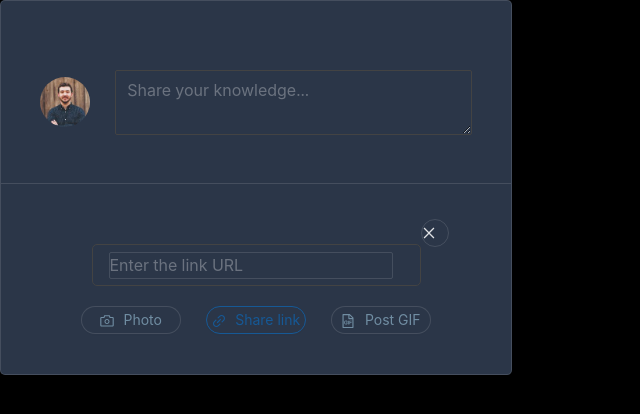
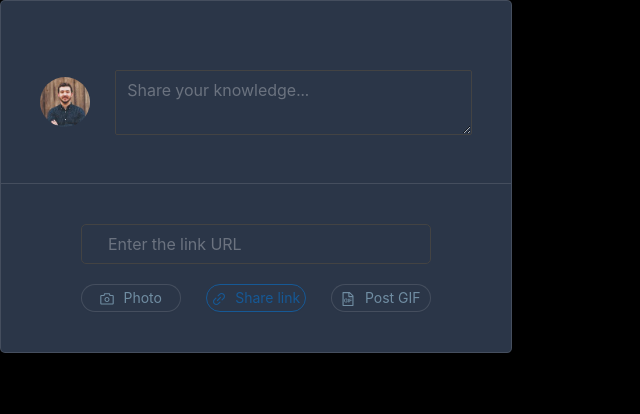
Before and after one commit to max-pok/Noicode, a React (Create React App) app in the folder client/: page / in a window 1280 px wide. Both pictures are taken after a click on the button "Share link". Shown: the top 414 px of the page, without its empty margins (0-640 px from the left). Built offline with nearby package versions, Linux system fonts and the light colour scheme.

Commit message:
create post is done

```diff
--- /dev/null
+++ b/client/src/components/post/imagetab/imagetabs.css
@@ -0,0 +1,44 @@
+.image-tab {
+  width: 100px;
+  height: 100px;
+  border-radius: 5px;
+  display: none;
+  position: relative;
+  margin-left: 55px;
+  margin-bottom: 10px;
+}
+
+.close-image {
+  border: 1px solid rgba(255, 255, 255, 0.12);
+  border-radius: 50%;
+  position: absolute;
+  z-index: 1;
+  top: 2px;
+  right: 2px;
+  background-color: #242c34;
+}
+.cross {
+  position: absolute;
+  cursor: pointer;
+  transition: all 0.4s;
+  width: 2em;
+  height: 2em;
+}
+.cross:hover {
+  background-color: #242c34;
+  border-radius: 50%;
+  transform: rotate(20deg);
+}
+
+.image {
+  width: 100%;
+  height: 100%;
+  border-radius: 5px;
+}
+.visible {
+  visibility: visible;
+}
+.active {
+  visibility: visible;
+  display: block;
+}
--- /dev/null
+++ b/client/src/components/post/imagetab/imagetabs.js
@@ -0,0 +1,16 @@
+import React from 'react';
+import { CloseOutlined } from '@ant-design/icons';
+import './imagetabs.css';
+
+const ImageTab = ({ preview, setImages }) => {
+  return (
+    <div className={preview ? 'image-tab active' : 'image-tab'}>
+      <img className='image' src={preview} alt='user image' />
+      <div className='close-image cross'>
+        <CloseOutlined onClick={() => setImages(false)} />
+      </div>
+    </div>
+  );
+};
+
+export default ImageTab;
--- /dev/null
+++ b/client/src/components/post/linkinput/linkinput.css
@@ -0,0 +1,9 @@
+.link-input {
+  padding-bottom: 20px;
+  margin: 0 auto;
+  display: none;
+  width: 500px;
+}
+.link-input .ant-input {
+  margin-left: 15px;
+}
--- /dev/null
+++ b/client/src/components/post/linkinput/linkinput.js
@@ -0,0 +1,15 @@
+import React from 'react';
+import { Input } from 'antd';
+
+function LinkInput(props) {
+  const handleLinkChange = (e) => {
+    props.setLinkVal(e.target.value);
+  };
+  return (
+    <div className={props.link ? 'link-input active' : 'link-input'}>
+      <Input className='input' size='large' placeholder='Enter the link URL' onChange={handleLinkChange} allowClear />
+    </div>
+  );
+}
+
+export default LinkInput;
--- a/client/src/components/post/post.css
+++ b/client/src/components/post/post.css
@@ -80,18 +80,19 @@
   transition: all 0.4s;
   width: 2em;
   height: 2em;
+  right: 5px;
+  top: 5px;
 }
 
 .close-link {
   border: 1px solid rgba(255, 255, 255, 0.12);
   border-radius: 50%;
 }
+
 .close-post {
   border: 1px solid rgba(255, 255, 255, 0.12);
   border-radius: 50%;
   visibility: hidden;
-  right: 5px;
-  top: 5px;
 }
 
 .cross:hover {
@@ -100,24 +101,14 @@
   transform: rotate(20deg);
 }
 
-.image-tab {
-  width: 50px;
-  height: 50px;
-  border-radius: 5px;
-  background-color: aqua;
-  display: none;
-}
-
-.link-tab {
-  padding: 20px;
+.link-input {
+  padding-bottom: 20px;
   margin: 0 auto;
   display: none;
+  width: 500px;
 }
-.link-tab .ant-input {
-  margin: 0 auto;
-  margin-left: 5px;
-  width: 100%;
-  border: 1px solid rgba(255, 255, 255, 0.12);
+.link-input .ant-input {
+  margin-left: 15px;
 }
 
 .visible {
@@ -128,11 +119,18 @@
   display: block;
 }
 
+@media screen and (max-width: 1250px) {
+  .link-input {
+    width: 90%;
+  }
+}
+
 @media screen and (max-width: 1040px) {
   .main-container {
     max-width: 90%;
   }
 }
+
 @media screen and (max-width: 480px) {
   .tabs-holder {
     flex-direction: column;
@@ -147,3 +145,7 @@
     display: none;
   }
 }
+
+.ant-upload-list {
+  display: none;
+}
--- a/client/src/components/post/post.js
+++ b/client/src/components/post/post.js
@@ -2,26 +2,25 @@ import { Form, Input, Divider, Button } from 'antd';
 import { CameraOutlined, LinkOutlined, FileGifOutlined, CloseOutlined } from '@ant-design/icons';
 import { useState } from 'react';
 import './post.css';
+
 import Tab from './posttabs/tab';
+import ImageTab from './imagetab/imagetabs';
+import LinkInput from './linkinput/linkinput';
 import user from '../../assets/images/user.jpg';
 
 const { TextArea } = Input;
 const Post = () => {
   const [active, setActive] = useState(false);
-  const [images, setImages] = useState();
-
-  const [linkState, setLinkState] = useState(false);
+  const [images, setImages] = useState('');
   const [linkVal, setLinkVal] = useState('');
+  const [linkDisplayState, setLinkDisplayState] = useState(false);
 
   const onChange = (e) => {
     console.log('Change:', e.target.value);
   };
-
   const handleLinkChange = (e) => {
-    console.log(linkVal);
     setLinkVal(e.target.value);
   };
-
   return (
     <Form className='main-container'>
       <div className={active ? 'close-post cross visible' : ' close-post'}>
@@ -37,20 +36,15 @@ const Post = () => {
       </div>
       <Divider className='divider-active' />
 
-      <div className={images ? 'image-tab active' : 'image-tab'}>
-        <img src={images} alt='user image' />
-      </div>
-
-      <div className={linkState ? 'link-tab active' : 'link-tab'}>
-        <Input className='input' size='large' placeholder='Enter the link URL' onChange={handleLinkChange} allowClear />
-        <CloseOutlined className='close-link cross' onClick={() => setLinkState(false)} />
-      </div>
+      <ImageTab preview={images.preview} setImages={setImages} />
+      <LinkInput link={linkDisplayState} setLinkVal={setLinkVal} />
 
       <div className='tabs-holder'>
         <Tab className='tab-btn' type='file' setImages={setImages} icon={<CameraOutlined />} name='Photo' />
-        <Tab className='tab-btn' icon={<LinkOutlined />} name='Share link' setLinkState={setLinkState} />
+        <Tab className='tab-btn' setLinkDisplayState={setLinkDisplayState} state={linkDisplayState} icon={<LinkOutlined />} name='Share link' />
         <Tab className='tab-btn' type='file' icon={<FileGifOutlined />} name='Post GIF' />
       </div>
+
       <Divider className={active ? 'active' : 'divider'} />
       <div className={active ? 'post-bottom active' : 'post-bottom '}>
         <Button className='publish-post-btn' type='primary' block style={{ borderRadius: '5px' }}>
--- a/client/src/components/post/posttabs/tab.js
+++ b/client/src/components/post/posttabs/tab.js
@@ -8,8 +8,12 @@ const Tab = (props) => {
       // route action to upload router
       // action="/upload",
       beforeUpload: (file) => {
-        console.log(file);
-        return file.type === 'image/png' ? props.setImages(file.response.url) : message.error(`${file.name} is not a png file`);
+        console.log(file.type);
+        if (file.type === 'image/png' || file.type === 'image/jpeg')
+          return props.setImages({
+            preview: URL.createObjectURL(file),
+          });
+        else message.error(`${file.name} error`);
       },
     };
     return (
@@ -21,7 +25,7 @@ const Tab = (props) => {
     );
   } else {
     const linkClick = () => {
-      props.setLinkState(true);
+      props.setLinkDisplayState(!props.state);
     };
     return (
       <Button className='tab' icon={props.icon} onClick={linkClick}>
```
